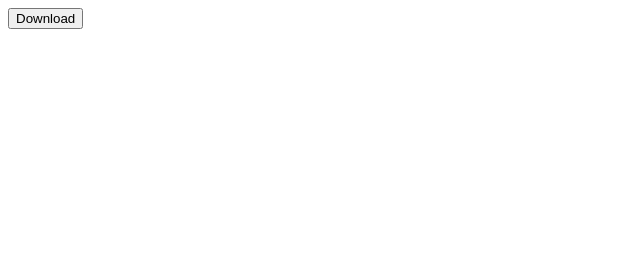
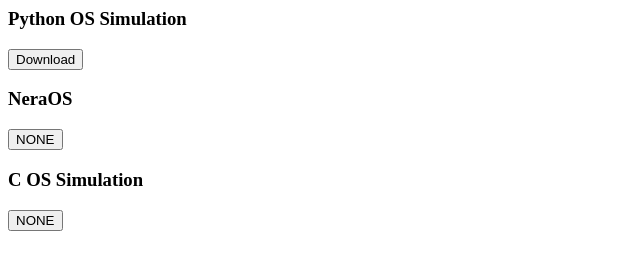
Before and after one commit to NeraOS/NeraOS.github.io, a plain HTML site: page index.html in a window 1280 px wide. Shown: the whole page, without its empty margins (0-640 px from the left). Drawn offline with Linux system fonts and the light colour scheme.

Commit message:
Update index.html

```diff
--- a/index.html
+++ b/index.html
@@ -6,6 +6,11 @@
   a{text-decoration:none;}
   </style>
   <body>
-    <a href='https://github.com/NeraOS/NeraOS.github.io'><button>Download</button></a>
+    <h3>Python OS Simulation</h3>
+    <a href='https://github.com/NeraOS/Simulation-Python/raw/main/versions/1.0.zip'><button>Download</button></a>
+    <h3>NeraOS</h3>
+    <a href=''><button>NONE</button></a>
+    <h3>C OS Simulation</h3>
+    <a href=''><button>NONE</button></a>
   </body>
 </html>
```
